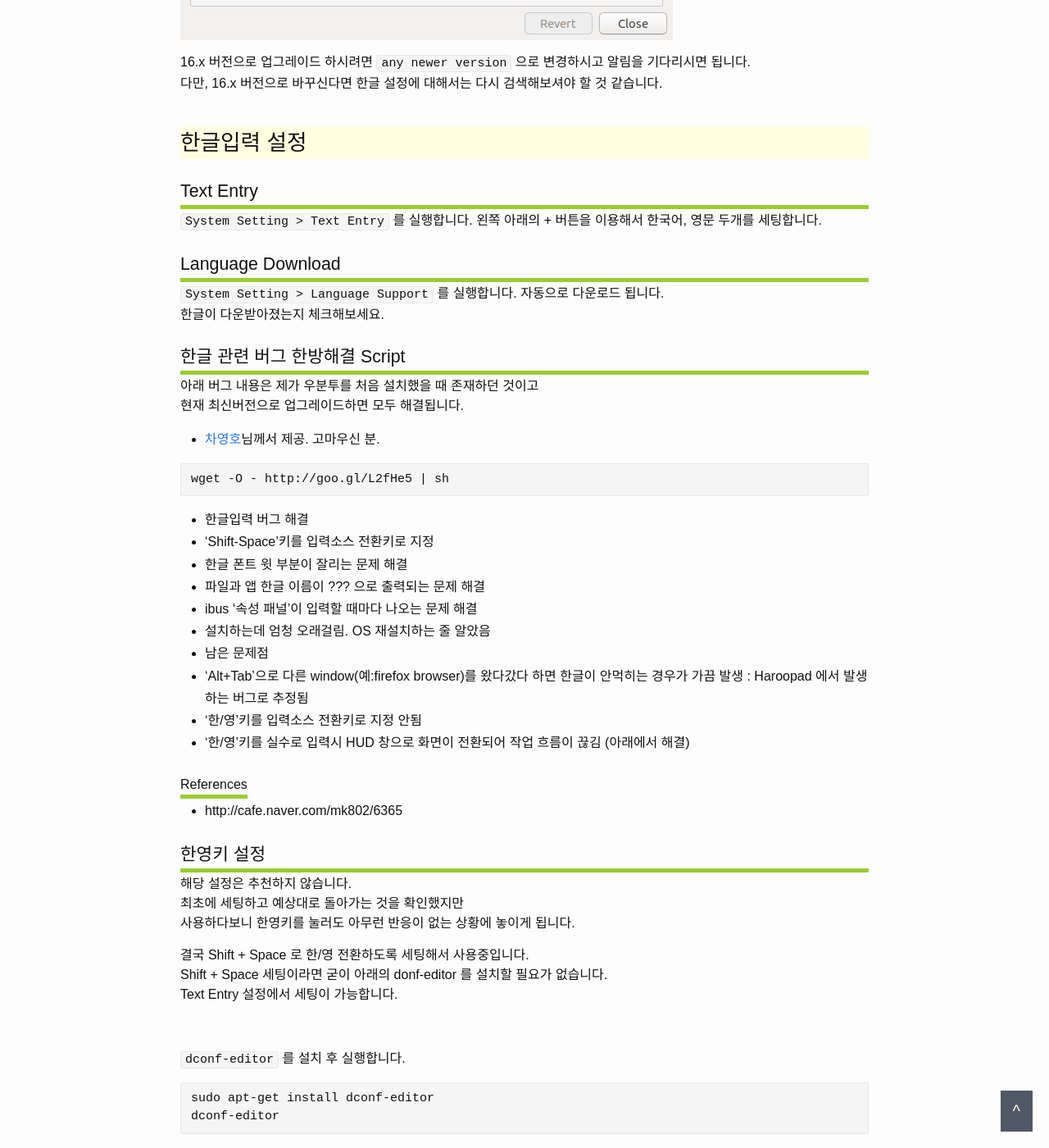
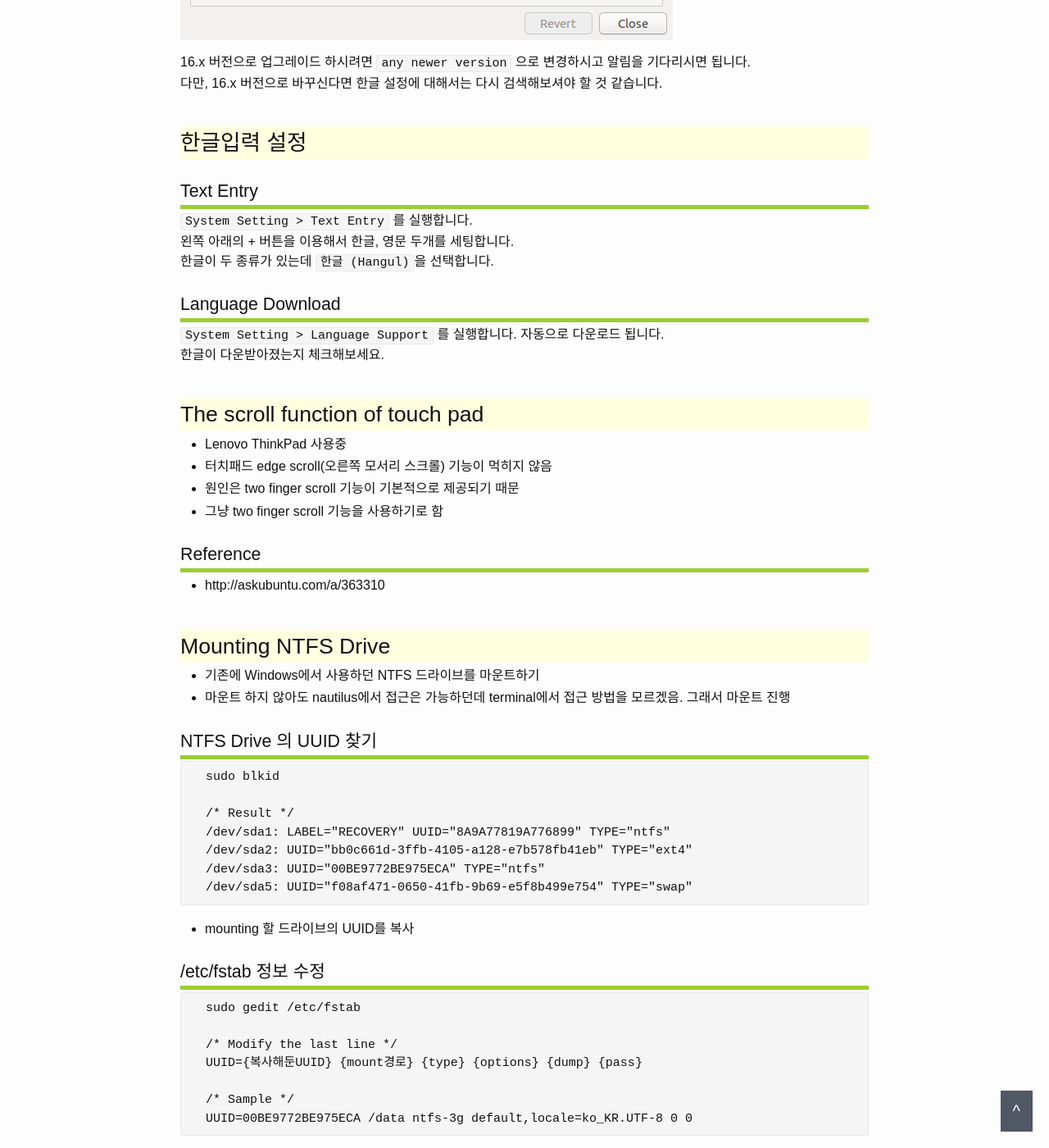
Before and after one commit to dveamer/dveamer.github.io, a Jekyll site: the page built from _posts/Ubuntu/2015-07-04-Ubuntu14.04LTS.md, in a window 1280 px wide and 1400 px high, scrolled down 2965 px. Shown: the whole window at 82% size. Built offline with Jekyll 4.4.1, drawn with Linux system fonts in a browser that asks for light colours; comment, search, counter and statistics services are not loaded; some of the changed text lies outside the part shown.

Commit message:
modify an article

````diff
--- a/_posts/Ubuntu/2015-07-04-Ubuntu14.04LTS.md
+++ b/_posts/Ubuntu/2015-07-04-Ubuntu14.04LTS.md
@@ -81,91 +81,28 @@
 ## Text Entry
 
 ```System Setting > Text Entry``` 를 실행합니다.
-왼쪽 아래의 + 버튼을 이용해서 한국어, 영문 두개를 세팅합니다.
+왼쪽 아래의 + 버튼을 이용해서 한글, 영문 두개를 세팅합니다.
+한글이 두 종류가 있는데 ```한글 (Hangul)```을 선택합니다.
 
 ## Language Download
 
 ```System Setting > Language Support``` 를 실행합니다. 자동으로 다운로드 됩니다.
 한글이 다운받아졌는지 체크해보세요.
 
-
-## 한글 관련 버그 한방해결 Script
-
-아래 버그 내용은 제가 우분투를 처음 설치했을 때 존재하던 것이고
-현재 최신버전으로 업그레이드하면 모두 해결됩니다.
-
-
-  - [차영호](https://www.facebook.com/ganachoco)님께서 제공. 고마우신 분.
-
-~~~
-wget -O - http://goo.gl/L2fHe5 | sh
-~~~
-
-  - 한글입력 버그 해결
-  - 'Shift-Space'키를 입력소스 전환키로 지정
-  - 한글 폰트 윗 부분이 잘리는 문제 해결
-  - 파일과 앱 한글 이름이 ??? 으로 출력되는 문제 해결
-  - ibus '속성 패널'이 입력할 때마다 나오는 문제 해결
- * 설치하는데 엄청 오래걸림. OS 재설치하는 줄 알았음
- * 남은 문제점
-  - 'Alt+Tab'으로 다른 window(예:firefox browser)를 왔다갔다 하면 한글이 안먹히는 경우가 가끔 발생 : Haroopad 에서 발생하는 버그로 추정됨
-  - '한/영'키를 입력소스 전환키로 지정 안됨
-  - '한/영'키를 실수로 입력시 HUD 창으로 화면이 전환되어 작업 흐름이 끊김 (아래에서 해결)
-
-### References
- * http://cafe.naver.com/mk802/6365
-
-## 한영키 설정
-
-해당 설정은 추천하지 않습니다.
-최초에 세팅하고 예상대로 돌아가는 것을 확인했지만
-사용하다보니 한영키를 눌러도 아무런 반응이 없는 상황에 놓이게 됩니다.
-
-결국 Shift + Space 로 한/영 전환하도록 세팅해서 사용중입니다.
-Shift + Space 세팅이라면 굳이 아래의 donf-editor 를 설치할 필요가 없습니다.
-Text Entry 설정에서 세팅이 가능합니다.
-
-<br>
-
-```dconf-editor``` 를 설치 후 실행합니다.
-
-~~~
-sudo apt-get install dconf-editor
-dconf-editor
-~~~
-
-좌측 트리에서 ```org > gnome > desktop > wm > keybindings``` 를 찾습니다.
-```switch-input-source``` 항목의 값을 ```Hangul``` 으로 변경합니다.
-
-![Hangul-English Key](/images/post_img/Ubuntu/ubuntu_hangul.png)
-
-테스트해서 안되신다면 재부팅 해보세요.
-
-## The shortcut to HUD
- * '한/영' 키 입력시 HUD(Heads UP Display) 창으로 전환되는 문제 발생시 shortcut 수정
- * HUD는 'Type your command' 라고 출력되는 창을 생각하면 됨
- * '한/영'키를 누르는 습관이 있어서 매번 화면이 전환되고 멈춰서 불편함
- * System Setting > Keyboard > Shourcuts > Lunchers > Key to show the HUD 수정
-  - 사용되지 않는 키조합으로 변경하거나 제거(Backspace)하면됨
-  - 나는 'Function + C' 로 변경함
-  ![Key to show the HUD](http://i.stack.imgur.com/VMgyr.jpg 'Key to show the HUD')
-
-### References
- * http://askubuntu.com/a/122232
-
 # The scroll function of touch pad
- * Lenovo ThinkPad 사용중
- * 터치패드 edge scroll(오른쪽 모서리 스크롤) 기능이 먹히지 않음
- * 원인은 two finger scroll 기능이 기본적으로 제공되기 때문
- * 그냥 two finger scroll 기능을 사용하기로 함
+  * Lenovo ThinkPad 사용중
+  * 터치패드 edge scroll(오른쪽 모서리 스크롤) 기능이 먹히지 않음
+  * 원인은 two finger scroll 기능이 기본적으로 제공되기 때문
+  * 그냥 two finger scroll 기능을 사용하기로 함
 
 ## Reference
- * http://askubuntu.com/a/363310
+  * http://askubuntu.com/a/363310
 
 # Mounting NTFS Drive
- * 기존에 Windows에서 사용하던 NTFS 드라이브를 마운트하기
- * 마운트 하지 않아도 nautilus에서 접근은 가능하던데 terminal에서 접근 방법을 모르겠음. 그래서 마운트 진행
- * NTFS Drive 의 UUID 찾기
+  * 기존에 Windows에서 사용하던 NTFS 드라이브를 마운트하기
+  * 마운트 하지 않아도 nautilus에서 접근은 가능하던데 terminal에서 접근 방법을 모르겠음. 그래서 마운트 진행
+
+## NTFS Drive 의 UUID 찾기
 
 ~~~
   sudo blkid
@@ -177,8 +114,9 @@
   /dev/sda5: UUID="f08af471-0650-41fb-9b69-e5f8b499e754" TYPE="swap"
 ~~~
 
- * mounting 할 드라이브의 UUID를 복사
- * 시스템정보 수정
+  * mounting 할 드라이브의 UUID를 복사
+
+## /etc/fstab 정보 수정
 
 ~~~
   sudo gedit /etc/fstab
````
Also changed, not shown: other parts of _posts/Ubuntu/2015-07-04-Ubuntu14.04LTS.md (+26 -20 lines).
